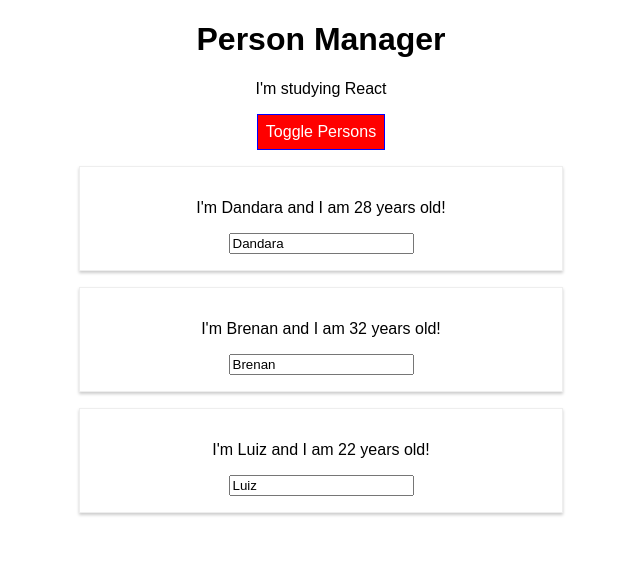
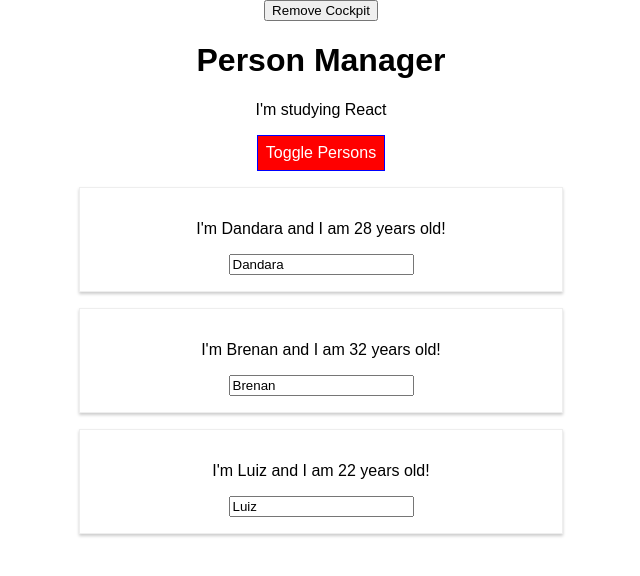
Before and after one commit to dandaradantas/react-projects, a React app in the folder react-complete/: page / in a window 1280 px wide. Both pictures are taken after a click on the button "Toggle Persons". Shown: the top 576 px of the page, without its empty margins (319-959 px from the left). Built offline with nearby package versions, Linux system fonts and the light colour scheme.

Commit message:
Higher Order Components

```diff
--- a/react-complete/src/components/Cockpit/Cockpit.js
+++ b/react-complete/src/components/Cockpit/Cockpit.js
@@ -1,8 +1,25 @@
-import React from 'react';
+import React, { useEffect, useState } from 'react';
 
 import classes from './Cockpit.css'
 
 const cockpit = (props) => {
+    useEffect(() => {
+        console.log('[Cockpit.js] useEffect');
+        // Http request...
+        setTimeout(() => {
+            alert('Saved date to cloud');
+        }, 1000);
+        return () => {
+            console.log('[Cockpit.js] cleanup work in useEffect');
+        }
+    }, []);
+
+    useEffect(()=> {
+        console.log('[Cockpit.js] 2nd useEffect');
+        return () => {
+            console.log('[Cockpit.js] cleanup work in 2nd useEffect');
+        }
+    })
 
     const assignedClasses = [];
     let btnClass = '';
@@ -11,11 +28,11 @@
         btnClass = classes.Red;
     }
 
-    if (props.persons.length <= 2) {
+    if (props.personsLength <= 2) {
       assignedClasses.push(classes.red);
     }
 
-    if (props.persons.length <= 1) {
+    if (props.personsLength <= 1) {
       assignedClasses.push(classes.bold);
     }
 
@@ -32,4 +49,4 @@
     );
 };
 
-export default cockpit;
+export default React.memo(cockpit);
--- a/react-complete/src/components/Persons/Person/Person.js
+++ b/react-complete/src/components/Persons/Person/Person.js
@@ -1,16 +1,23 @@
-import React from 'react';
+import React, {Component} from 'react';
+import Aux from '../../../hoc/Auxiliary';
+import withClass from '../../../hoc/withClass';
 
 import classes from './Person.css';
 
-const person = (props) => {
-
-    return (
-        <div className={classes.Person}>
-            <p onClick={props.click}>I'm {props.name} and I am {props.age} years old!</p>
-            <p>{props.children}</p>
-            <input type="text" onChange={props.changed} value={props.name}/>
-        </div>
-    )
+class Person extends Component {
+    render () {
+        return (
+            <Aux>
+                <p onClick={this.props.click}>
+                    I'm {this.props.name} and I am {this.props.age} years old!
+                </p>
+                <p>{this.props.children}</p>
+                <input type="text"
+                    onChange={this.props.changed}
+                    value={this.props.name}/>
+            </Aux>
+        );
+    }
 };
 
-export default person;
+export default withClass(Person, classes.Person);
--- a/react-complete/src/components/Persons/Persons.js
+++ b/react-complete/src/components/Persons/Persons.js
@@ -1,16 +1,57 @@
-import React from 'react';
+import React, {PureComponent} from 'react';
 
 import Person from './Person/Person';
 
-const persons = (props) =>
-    props.persons.map((person, index) => {
-        return <Person
-          click={() => props.clicked(index)}
-          name={person.name}
-          age={person.age}
-          key={person.id}
-          changed={(event) => props.changed(event, person.id)} />
-      }
-);
+class Persons extends PureComponent {
+    // static getDerivedStateFromProps(props, state) {
+    //     console.log('[Persons.js] getDerivedStateFromProps');
+    //     return state;
+    // }
 
-export default persons;
+    // componentWillReceiveProps(props) {
+    //     console.log('[Persons.js] componentWillReceiveProps', props);
+    // }
+
+    /*If you want to check if all properties changed you can use/import
+        PureComponent instead of Component, because this component already
+        implements the 'shouldComponentUpdate' checking all the props.
+    */
+    // shouldComponentUpdate(nextProps, nextState) {
+    //     console.log('[Persons.js] shouldComponentUpdate');
+    //     if(nextProps.persons !== this.props.persons ||
+    //         nextProps.changed !== this.props.changed ||
+    //         nextProps.clicked !== this.props.clicked ){
+    //         return true;
+    //     } else {
+    //         return false;
+    //     }
+
+    // }
+
+    getSnapshotBeforeUpdate(prevProps, prevState) {
+        console.log('[Persons.js] getSnapshotBeforeUpdate');
+        return {message: 'Snapshot!'};
+    }
+
+    componentDidUpdate(prevProps, prevState, snapshot) {
+        console.log('[Persons.js] componentDidUpdate');
+        console.log(snapshot);
+    }
+
+    componentWillUnmount() {
+        console.log('[Persons.js] componentWillUnmount');
+    }
+
+    render() {
+        console.log('[Persons.js]... rendering')
+        return this.props.persons.map((person, index) => {
+            return <Person
+              click={() => this.props.clicked(index)}
+              name={person.name}
+              age={person.age}
+              key={person.id}
+              changed={(event) => this.props.changed(event, person.id)} />
+        });
+    }
+}
+export default Persons;
--- a/react-complete/src/containers/App.js
+++ b/react-complete/src/containers/App.js
@@ -3,6 +3,8 @@
 import classes from './App.css';
 import Persons from '../components/Persons/Persons';
 import Cockpit from '../components/Cockpit/Cockpit';
+import withClass from '../hoc/withClass';
+import Aux from '../hoc/Auxiliary';
 
 class App extends Component {
   state = {
@@ -12,7 +14,26 @@
       { id: 'A03', name: 'Luiz', age: 22 },
     ],
     otherState: 'see other value',
-    showPersons: false
+    showPersons: false,
+    showCockpit: true
+  }
+
+  static getDerivedStateFromProps(props, state) {
+    console.log('[App.js] getDerivedStateFromProps', props);
+    return state;
+  }
+
+  componentDidMount() {
+    console.log('[App.js] componentDidMount');
+  }
+
+  shouldComponentUpdate(nextProps, nextState) {
+    console.log('[App.js] shouldComponentUpdate');
+    return true;
+  }
+
+  componentDidUpdate() {
+    console.log('[App.js] componentDidUpdate');
   }
 
   deletePersonHandler = (personIndex) => {
@@ -48,6 +69,8 @@
   }
 
   render() {
+    console.log('[App.js] ...rendering');
+
      let persons = null;
 
     if (this.state.showPersons) {
@@ -58,17 +81,26 @@
     }
 
     return (
-        <div className={classes.App}>
+        <Aux>
+          <button
+            onClick={()=>{
+              this.setState({showCockpit: false})
+            }}>
+              Remove Cockpit
+            </button>
+            {this.state.showCockpit ? (
             <Cockpit
               title={this.props.appTitle}
               showPersons={this.state.showPersons}
-              persons={this.state.persons}
+              personsLength={this.state.persons.length}
               clicked={this.togglePersonsHandler}
             />
+            ) : null}
+
             {persons}
-        </div>
+        </Aux>
     );
   }
 }
 
-export default App;
+export default withClass(App, classes.App);
--- /dev/null
+++ b/react-complete/src/hoc/Auxiliary.js
@@ -0,0 +1,3 @@
+const aux = props => props.children;
+
+export default aux;
--- /dev/null
+++ b/react-complete/src/hoc/withClass.js
@@ -0,0 +1,11 @@
+import React from 'react';
+
+const withClass = (WrappedComponent, className) => {
+    return props => (
+        <div className={className}>
+            <WrappedComponent {...props} />
+        </div>
+    );
+};
+
+export default withClass;
```
Also changed, not shown: 1 other file (tests, documents, lock files or other folders).
